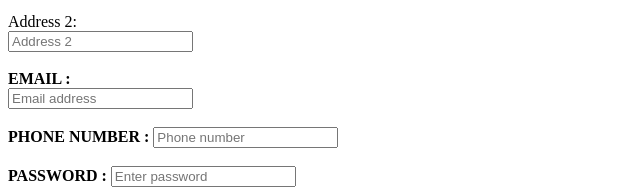
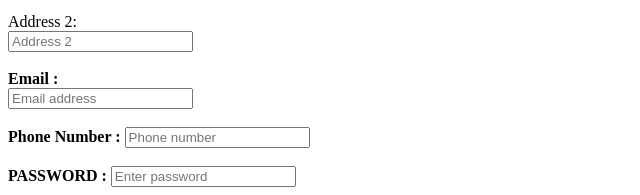
Before and after one commit to MercyEarls/Sample-form, a plain HTML site: page index.html in a window 1280 px wide. Shown: the part 441-636 px from the top of the page, without its empty margins (0-640 px from the left). Drawn offline with Linux system fonts and the light colour scheme.

Commit message:
Update index.html

```diff
--- a/index.html
+++ b/index.html
@@ -31,9 +31,9 @@
         <input type="text" name="" id="" placeholder="Address 1"><br><br>
         <label for="">Address 2:</label><br>
         <input type="text" name="" id="" placeholder="Address 2"><br><br>
-                <label for="email"> <strong>EMAIL  :</strong></label><br>
+                <label for="email"> <strong>Email  :</strong></label><br>
         <input type="email" name="" id="" placeholder="Email address"><br><br>
-                 <label for="phone"> <strong>PHONE NUMBER :</strong></label>
+                 <label for="phone"> <strong>Phone Number :</strong></label>
           <input type="text" name="" id="" placeholder="Phone number"><br><br>
                 <label for="password"> <strong>PASSWORD :</strong></label>
         <input type="password" name="" id="" placeholder="Enter password"><br><br>
```
